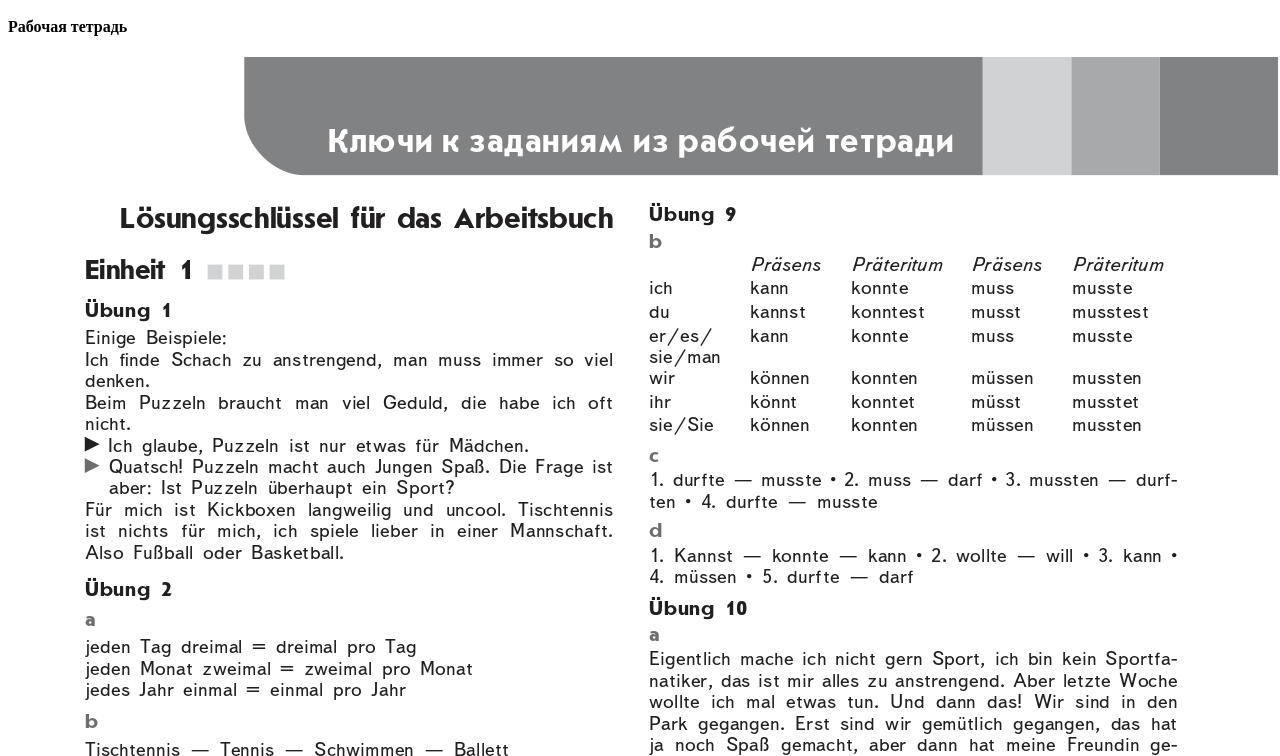
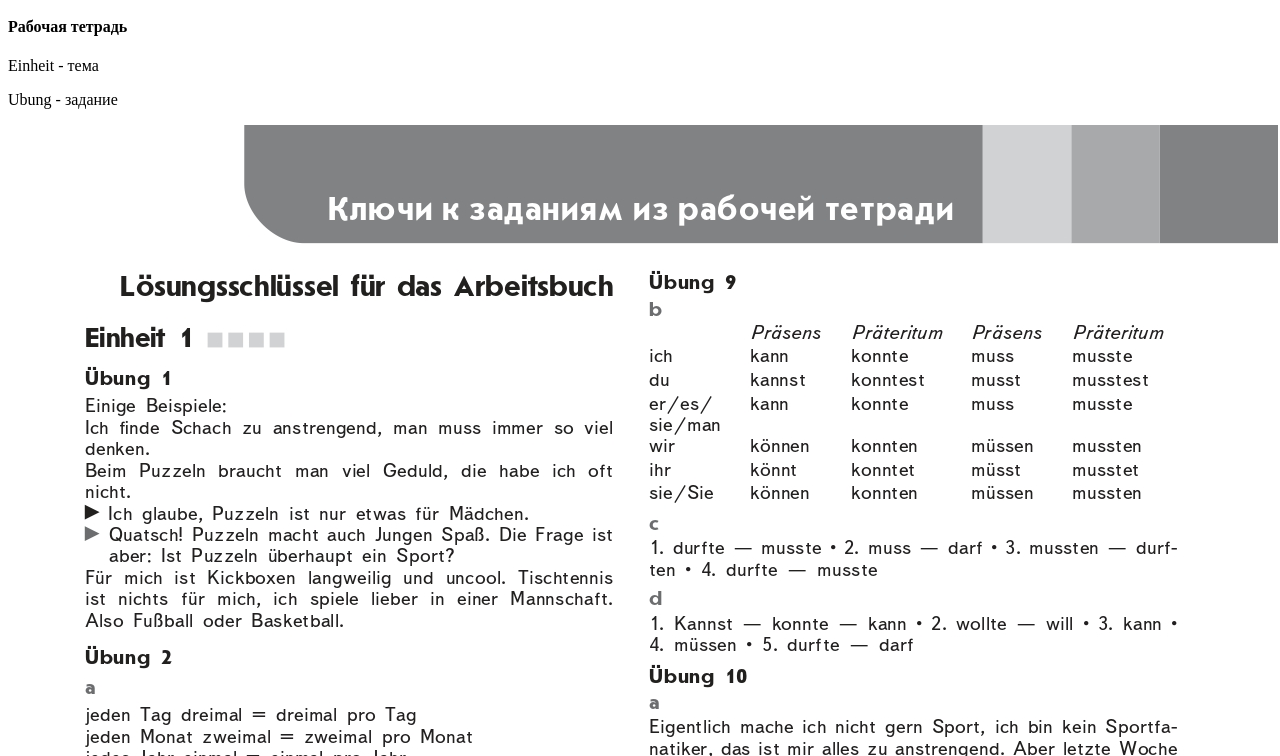
Before and after one commit to deutsch-answers/deutsch-answers.github.io, a plain HTML site: page index.html in a window 1280 px wide. Shown: the part 44-800 px from the top of the page. Drawn offline with Linux system fonts and the light colour scheme.

Commit message:
index.html

```diff
--- a/index.html
+++ b/index.html
@@ -7,6 +7,8 @@
 
 	<h3>Ответы на немецкий (8 класс)</h3>
 	<h4>Рабочая тетрадь</h4>
+	<p>Einheit - тема</p>
+	<p>Ubung - задание</p>
 
 	<img src="images/1.jpg">
 	<img src="images/2.jpg">
```
